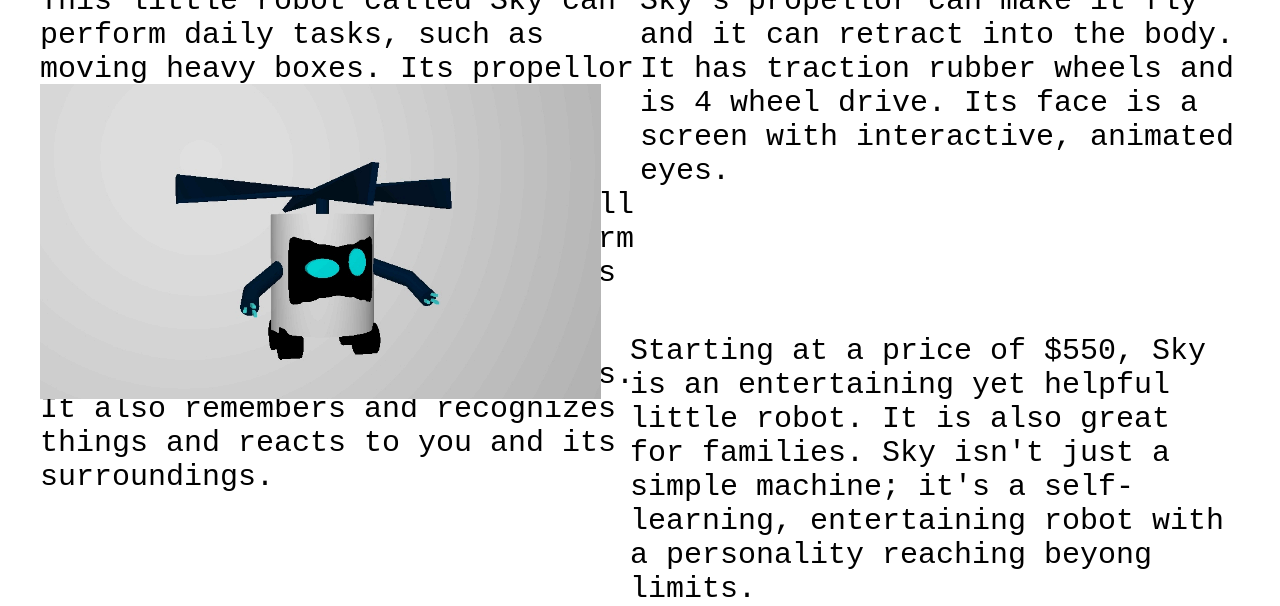
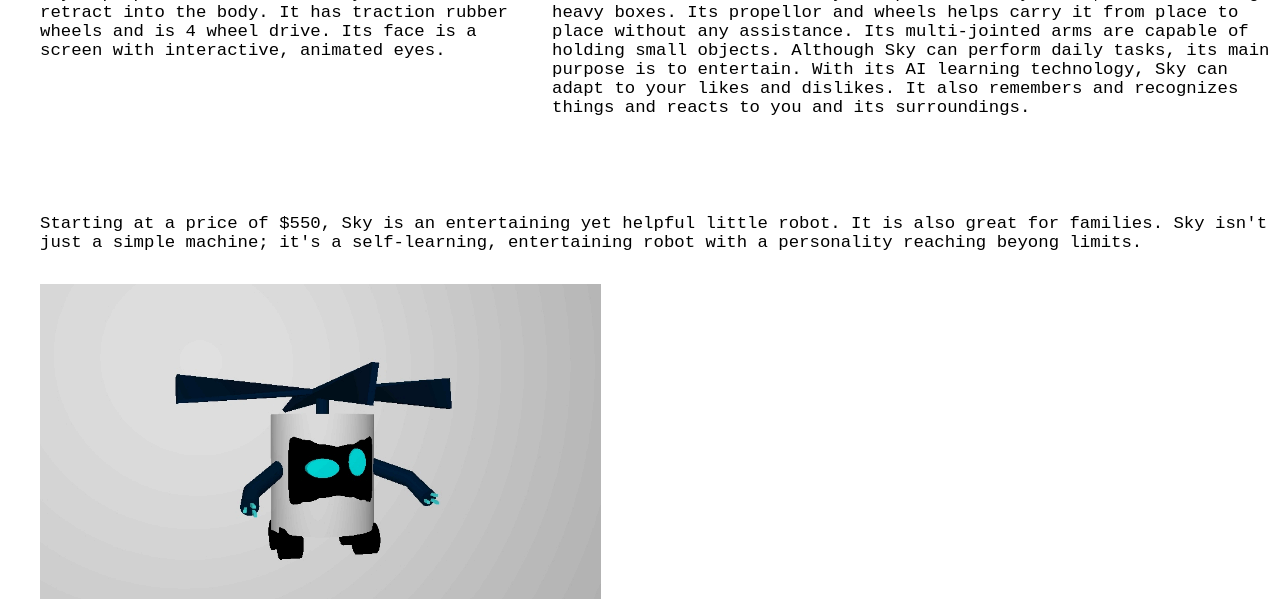
Before and after one commit to OtherWorldDrones/otherworlddrones.github.io, a plain HTML site: page Product/index.html in a window 1280 px wide. Shown: the part 281-887 px from the top of the page. Drawn offline with Linux system fonts and the light colour scheme.

Commit message:
Fixed overlapping for description

```diff
--- a/Product/index.html
+++ b/Product/index.html
@@ -18,6 +18,7 @@
         </tr>
       </table>
     </div>
+    <div>
 		<p class="pagetitle">What is Sky?</p>
 		<!--What it does-->
 		<div class="text"><p> This little robot called Sky can perform daily tasks, such as moving heavy boxes. Its propellor and wheels helps carry it from place to place without any assistance. Its multi-jointed arms are capable of holding small objects.
@@ -27,5 +28,6 @@
 		<div class="random"><p>Starting at a price of $550, Sky is an entertaining yet helpful little robot. It is also great for families. Sky isn't just a simple machine; it's a self-learning, entertaining robot with a personality reaching beyong limits.</p></div>
 
 		<img src="sky pic.PNG"></img>
+	</div>
 	</body>
 </html>
--- a/Product/product.css
+++ b/Product/product.css
@@ -6,27 +6,32 @@ p.pagetitle{
 }
 
 div.text {
-	height:100px;
-	width:600px;
+	height:200px;
+	width:60%;
 	padding-left:40px;
-	float:left;
+	float:right;
+	display:inline-block;
 }
 
 div.stuff {
 	height:100px;
-	width:600px;
-	padding-right:40px;
-	float:right;
+	width:40%;
+	padding-left:40px;
+	display:inline-block;
 }
 
 div.random {
 	height:100px;
-	width:600;
-	padding-right:50px;
-	padding-top:250px;
-	float:right;
+	width:100%;
+	padding-left:40px;
+	padding-top:30px;
+	display:inline-block;
+	clear:both;
 }
 
 img {
 	padding-left:40px;
 }
+p {
+	font-size:13pt;
+}
--- a/stylesheet.css
+++ b/stylesheet.css
@@ -58,6 +58,7 @@ div.top{
 	font-family: monospace;
 	font-size: 30px;
 	margin: auto;
+	box-sizing: border-box;
 }
 div.center{
 	margin: auto;
```
